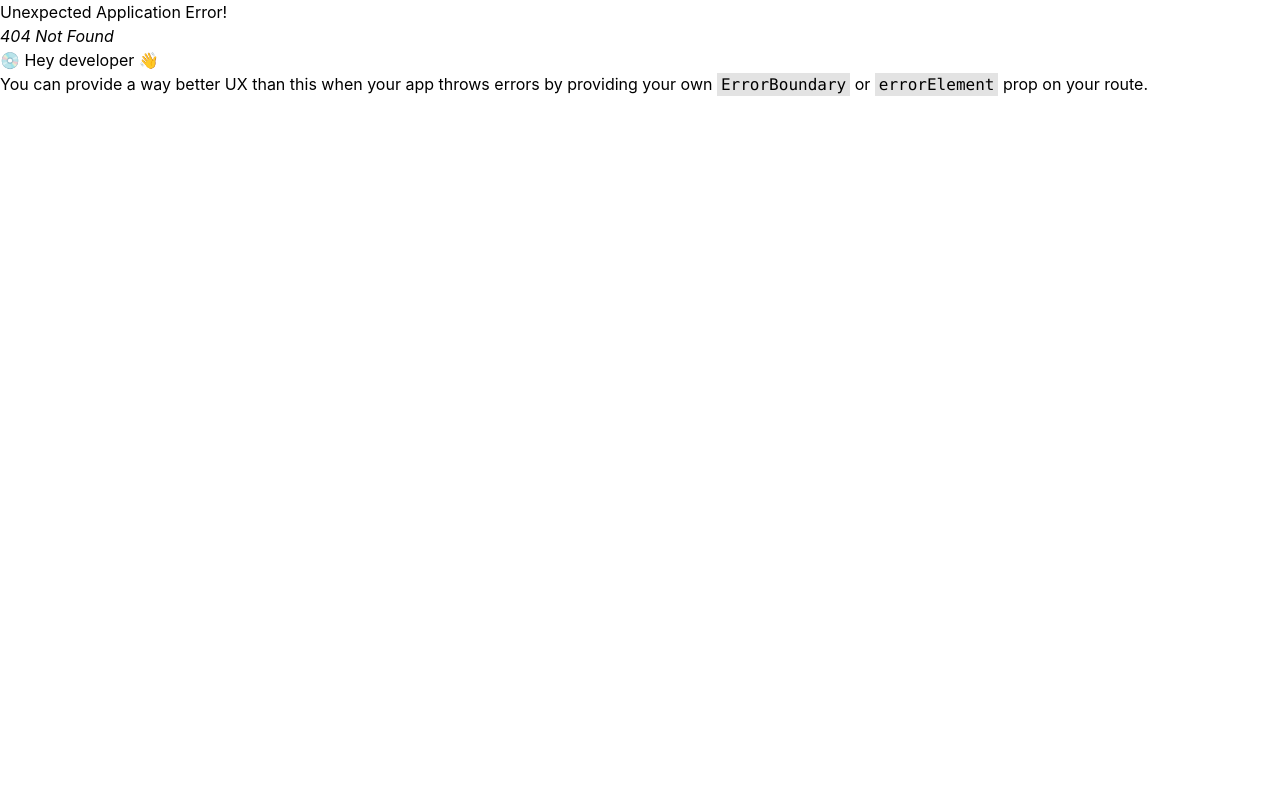
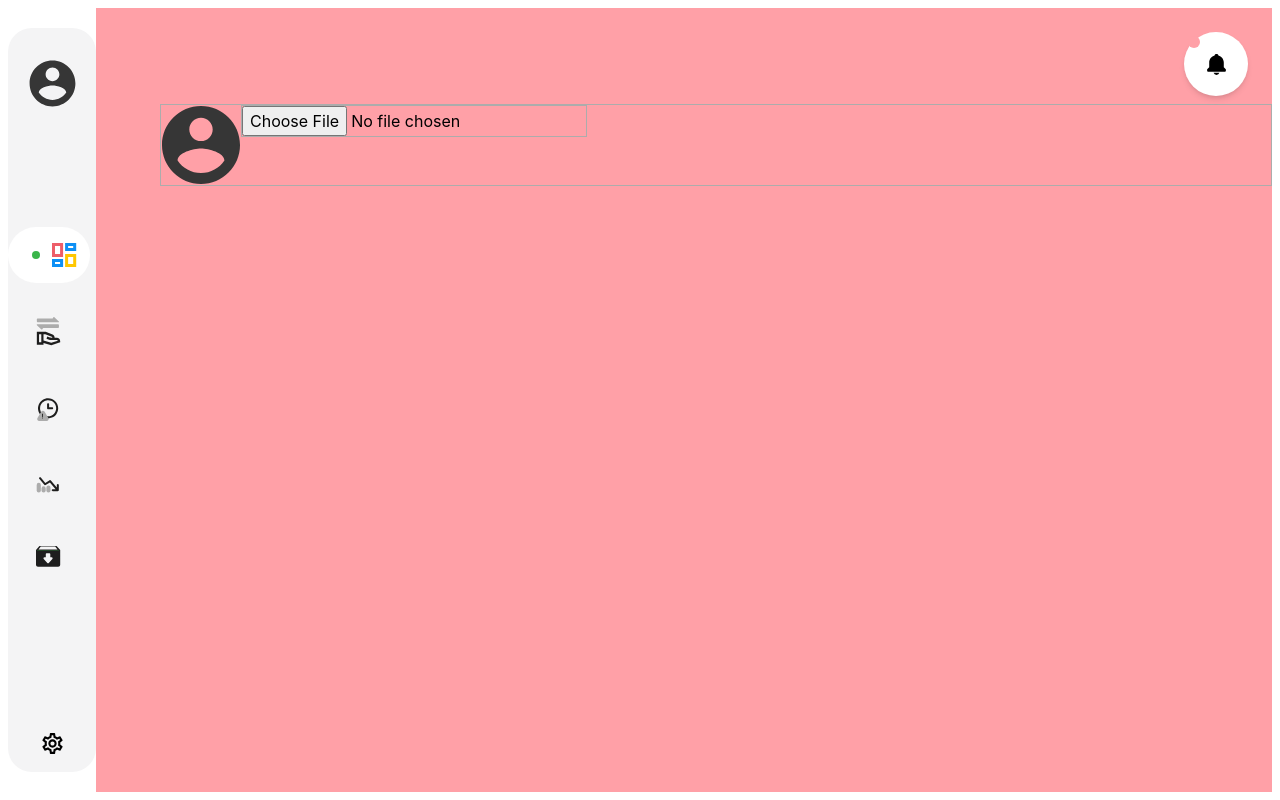
Before and after one commit to queens-psyc-clinic/app, a React (Create React App) app in the folder client/: page /admin/settings in a window 1280 px wide. Before the commit this address had no page. Built offline with nearby package versions, Linux system fonts and the light colour scheme.

Commit message:
i forgot tbh what i did here

```diff
--- a/client/src/App.tsx
+++ b/client/src/App.tsx
@@ -7,6 +7,7 @@ import LowStock from "./pages/LowStock";
 import Overdue from "./pages/Overdue";
 import SignedOut from "./pages/SignedOut";
 import { Pages } from "./models/Pages";
+import Settings from "./pages/Settings";
 
 interface AppProps {
   page: Pages;
@@ -24,6 +25,7 @@ function App({ page, userRole }: AppProps) {
       {page == Pages.signedOut && <SignedOut userRole={userRole} />}
       {page == Pages.archive && <Archive userRole={userRole} />}
       {page == Pages.lowStock && <LowStock userRole={userRole} />}
+      {page == Pages.settings && <Settings userRole={userRole} />}
       <Notification userRole={userRole} />
     </div>
   );
--- a/client/src/components/Navbar.tsx
+++ b/client/src/components/Navbar.tsx
@@ -48,9 +48,11 @@ const Navbar = (props: { userType: Role }) => {
           );
         })}
       </div>
-      <i className="cursor pointer mb-4 cursor-pointer">
-        <MdOutlineSettings size={25} />
-      </i>
+      <Link to={`/${props.userType}/settings/`}>
+        <i className="cursor pointer mb-4 cursor-pointer">
+          <MdOutlineSettings size={25} />
+        </i>
+      </Link>
     </div>
   );
 };
--- /dev/null
+++ b/client/src/pages/Settings.tsx
@@ -0,0 +1,15 @@
+import profilePic from "../assets/profile.svg";
+import { Role } from "../models/User";
+
+const Settings = (props: { userRole: Role }) => {
+  return (
+    <div className="bg-red-100 w-full h-full pt-24 pl-16">
+      <section className="border flex">
+        <img className="w-20" src={profilePic} />
+        <input type="file" className="border h-max"></input>
+      </section>
+    </div>
+  );
+};
+
+export default Settings;
```
Also changed, not shown: client/src/index.tsx (+8 -0 lines).
